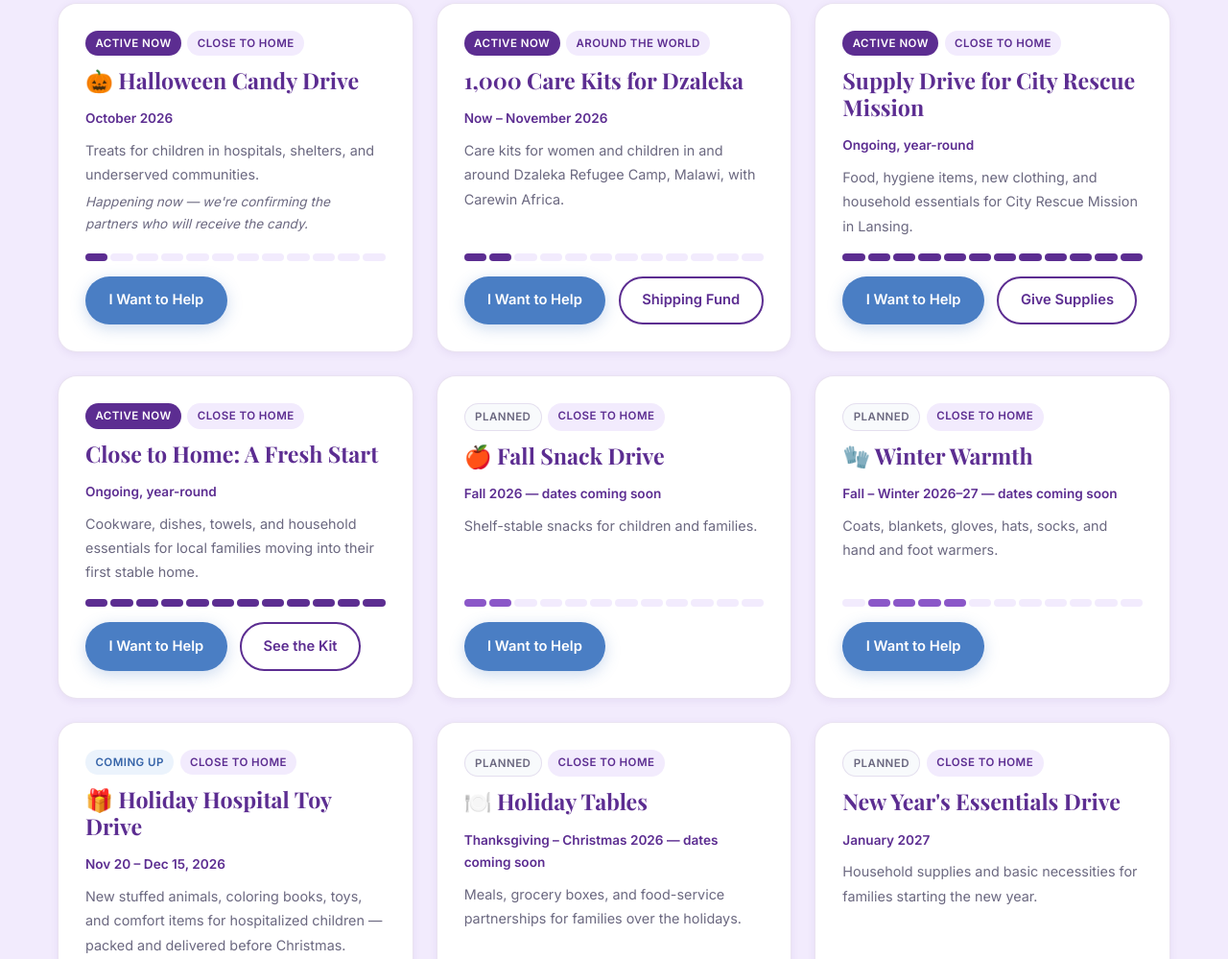
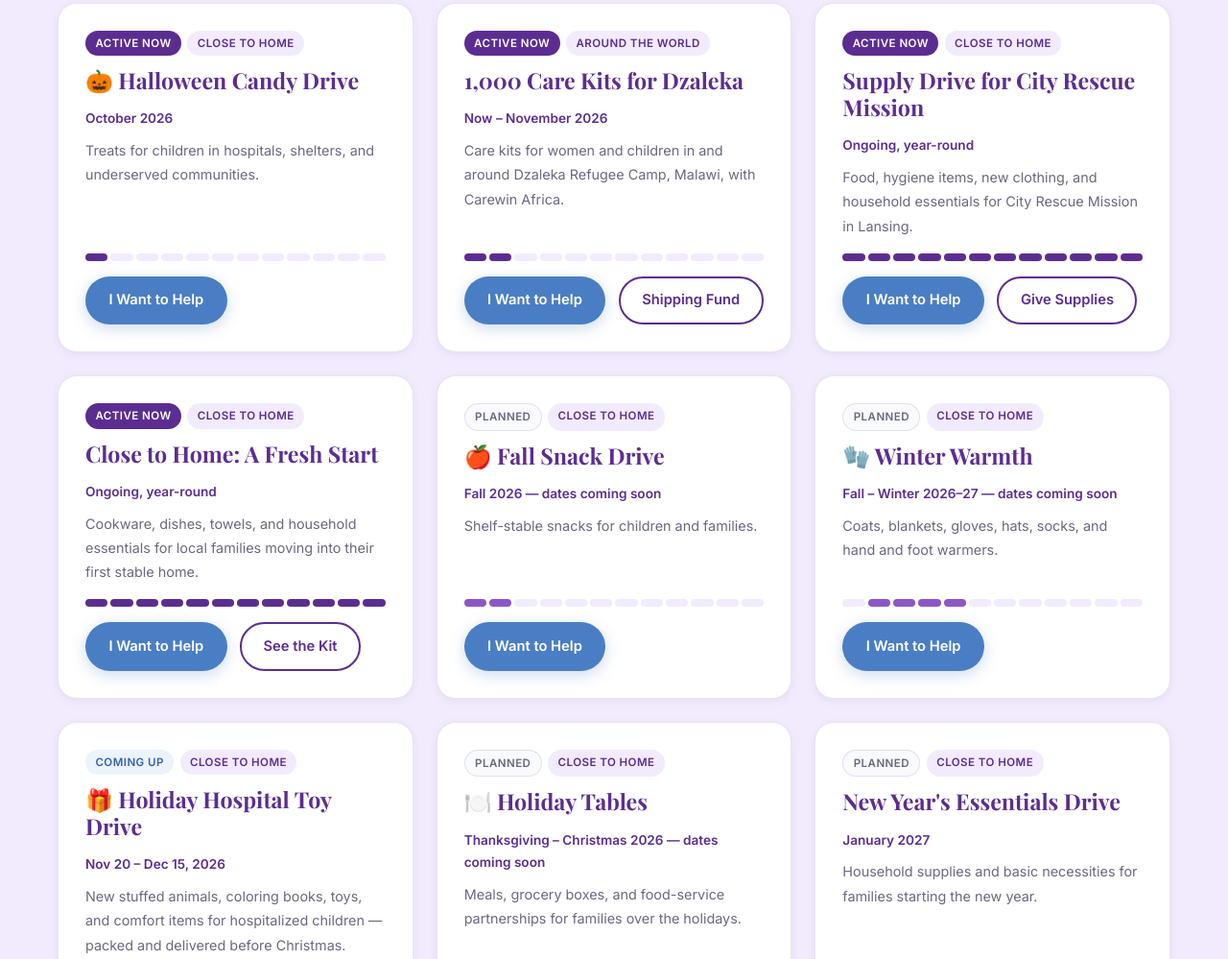
Before and after one commit to gabirellaf/twcf, a website: page events-drives.html in a window 1280 px wide. Shown: the part 1869-2868 px from the top of the page at 96% size. Drawn offline with nearby package versions, Linux system fonts and the light colour scheme.

Commit message:
Drop 'confirming partners' note from Halloween calendar entry
Co-Authored-By: Claude Opus 5.5 <noreply@anthropic.com>

```diff
--- a/events-drives.html
+++ b/events-drives.html
@@ -238,7 +238,6 @@
             <h3 data-en="🎃 Halloween Candy Drive" data-es="🎃 Colecta de Dulces de Halloween">🎃 Halloween Candy Drive</h3>
             <p class="cal-when" data-en="October 2026" data-es="Octubre de 2026">October 2026</p>
             <p class="cal-purpose" data-en="Treats for children in hospitals, shelters, and underserved communities." data-es="Dulces para niños en hospitales, albergues y comunidades desatendidas.">Treats for children in hospitals, shelters, and underserved communities.</p>
-            <p class="cal-note" data-en="Happening now — we&#x27;re confirming the partners who will receive the candy." data-es="En curso — estamos confirmando las organizaciones que recibirán los dulces.">Happening now — we're confirming the partners who will receive the candy.</p>
             <div class="cal-bar" role="img" aria-label="Months: Oct"><span class="on"></span><span class=""></span><span class=""></span><span class=""></span><span class=""></span><span class=""></span><span class=""></span><span class=""></span><span class=""></span><span class=""></span><span class=""></span><span class=""></span></div>
             <div class="btn-row cal-actions">
               <a href="volunteer.html?opp=seasonal-drive&amp;drive=halloween#volunteer-form" class="btn btn-primary" data-en="I Want to Help" data-es="Quiero Ayudar">I Want to Help</a>
```
